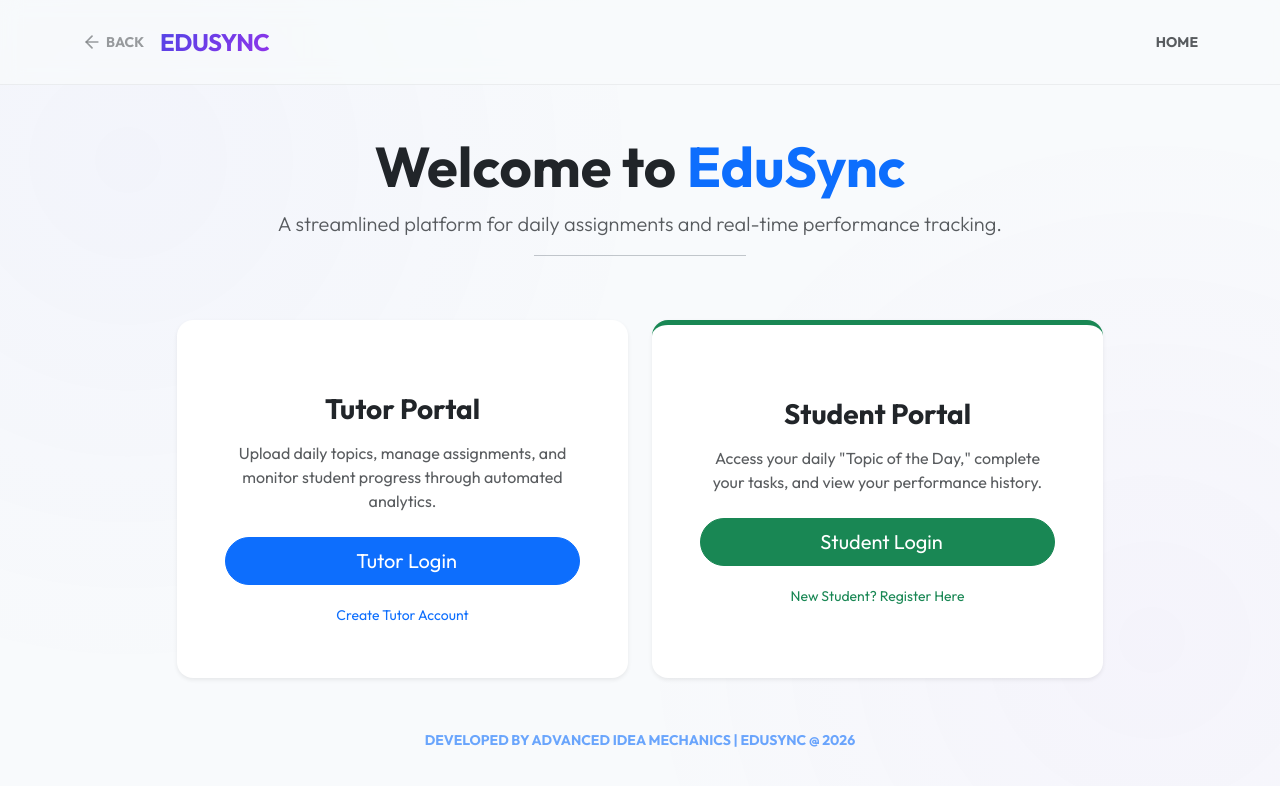
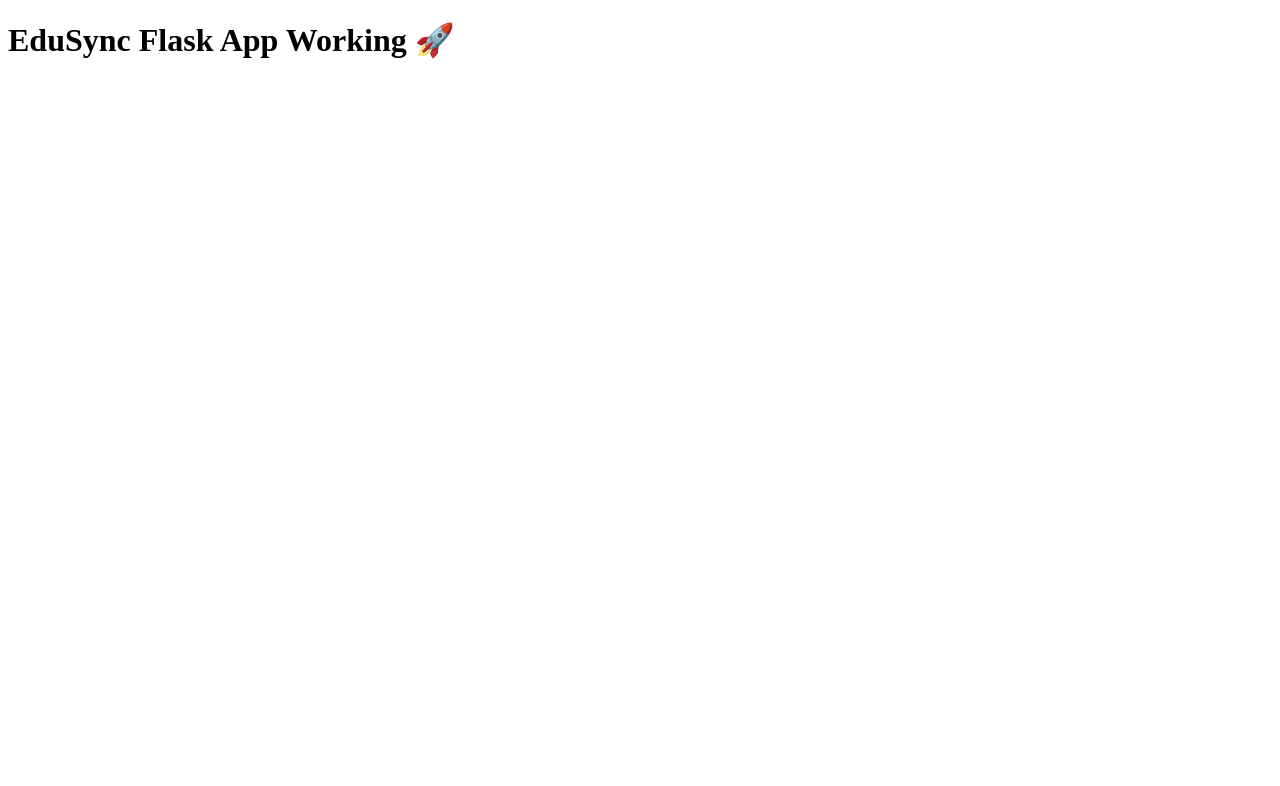
Before and after one commit to Kanish-git/edusync-web, a Flask app: template templates/index.html in a window 1280 px wide. Shown: the top 786 px of the page. Run offline with Flask 3, Linux system fonts and the light colour scheme; the template is opened without the code that fills it, so the values that code supplies are empty.

Commit message:
added html template

```diff
--- a/app.py
+++ b/app.py
@@ -1,10 +1,10 @@
-from flask import Flask
+from flask import Flask, render_template
 
 app = Flask(__name__)
 
 @app.route("/")
 def home():
-    return "Vercel Flask Working Successfully 🚀"
+    return render_template("index.html")
 
 if __name__ == "__main__":
     app.run()
--- a/templates/index.html
+++ b/templates/index.html
@@ -1,73 +1,14 @@
-{% extends "base.html" %}
+<!DOCTYPE html>
+<html>
 
-{% block title %}EduSync - Home{% endblock %}
+<head>
+    <title>EduSync</title>
+</head>
 
-{% block content %}
-<div class="row justify-content-center text-center mt-5 mb-5">
-    <div class="col-md-8">
-        <h1 class="display-4 fw-bold text-dark">Welcome to <span class="text-primary">EduSync</span></h1>
-        <p class="lead text-muted">A streamlined platform for daily assignments and real-time performance tracking.</p>
-        <hr class="w-25 mx-auto">
-    </div>
-</div>
+<body>
 
-<div class="container">
-    <div class="row justify-content-center g-4">
-        <div class="col-md-5">
-            <div class="card h-100 shadow-sm border-0 rounded-4 card-portal">
-                <div class="card-body text-center p-5">
-                    <div class="mb-4">
-                        <i class="fas fa-chalkboard-teacher fa-4x text-primary"></i>
-                    </div>
-                    <h3 class="fw-bold mb-3">Tutor Portal</h3>
-                    <p class="text-muted mb-4">Upload daily topics, manage assignments, and monitor student progress
-                        through automated analytics.</p>
-                    <div class="d-grid gap-2">
-                        <a href="{{ url_for('auth.login_tutor') }}" class="btn btn-primary btn-lg rounded-pill">
-                            <i class="fas fa-sign-in-alt me-2"></i>Tutor Login
-                        </a>
-                        <a href="{{ url_for('auth.register_tutor') }}"
-                            class="btn btn-outline-primary btn-sm rounded-pill mt-2 border-0">
-                            Create Tutor Account
-                        </a>
-                    </div>
-                </div>
-            </div>
-        </div>
+    <h1>EduSync Flask App Working 🚀</h1>
 
-        <div class="col-md-5">
-            <div class="card h-100 shadow-sm border-0 rounded-4 card-portal border-top border-success border-5">
-                <div class="card-body text-center p-5">
-                    <div class="mb-4">
-                        <i class="fas fa-user-graduate fa-4x text-success"></i>
-                    </div>
-                    <h3 class="fw-bold mb-3">Student Portal</h3>
-                    <p class="text-muted mb-4">Access your daily "Topic of the Day," complete your tasks, and view your
-                        performance history.</p>
-                    <div class="d-grid gap-2">
-                        <a href="{{ url_for('auth.login_student') }}" class="btn btn-success btn-lg rounded-pill">
-                            <i class="fas fa-graduation-cap me-2"></i>Student Login
-                        </a>
-                        <a href="{{ url_for('auth.register_student') }}"
-                            class="btn btn-outline-success btn-sm rounded-pill mt-2 border-0">
-                            New Student? Register Here
-                        </a>
-                    </div>
-                </div>
-            </div>
-        </div>
-    </div>
-</div>
+</body>
 
-<style>
-    /* Professional Hover Effects */
-    .card-portal {
-        transition: transform 0.3s ease, box-shadow 0.3s ease;
-    }
-
-    .card-portal:hover {
-        transform: translateY(-10px);
-        box-shadow: 0 15px 30px rgba(0, 0, 0, 0.1) !important;
-    }
-</style>
-{% endblock %}
+</html>
```
